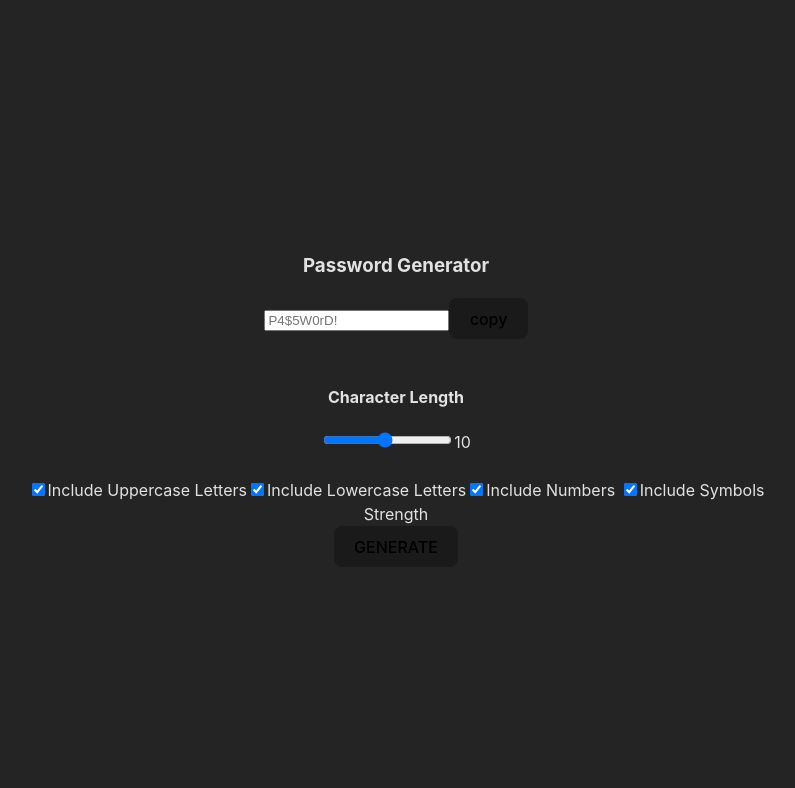
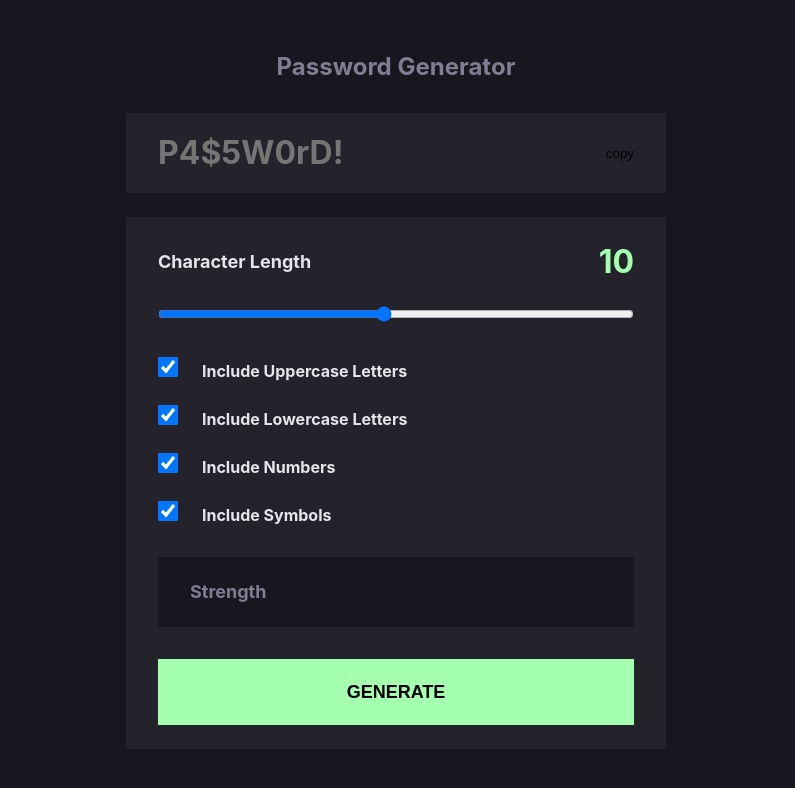
Before and after one commit to buschenyy/password-generator-app, a React (Vite) app: page / in a window 1280 px wide. Shown: the top 788 px of the page, without its empty margins (244-1039 px from the left). Built offline with nearby package versions, Linux system fonts and the light colour scheme.

Commit message:
+ styles

```diff
--- a/src/App.css
+++ b/src/App.css
@@ -1,6 +1,60 @@
-#root {
-  max-width: 1280px;
+.App {
+  display: flex;
+  flex-direction: column;
+  align-items: center;
+  justify-content: center;
+  height: 100vh;
+  max-width: 540px;
   margin: 0 auto;
-  padding: 2rem;
-  text-align: center;
 }
+
+.title {
+  font-size: 24px;
+  line-height: 32px;
+  color: var(--color-gray);
+  margin-bottom: 30px;
+}
+
+.panel {
+  margin-top: 24px;
+  background: var(--color-base);
+  width: 100%;
+  padding: 24px 32px;
+}
+
+.checkBoxes {
+  margin: 24px 0 32px;
+  display: flex;
+  flex-direction: column;
+  gap: 24px;
+}
+
+.submit {
+  margin-top: 32px;
+  display: flex;
+  align-items: center;
+  justify-content: center;
+  gap: 24px;
+  width: 100%;
+  padding: 19px 0;
+  background-color: var(--color-green);
+  border: 2px solid var(--color-green);
+  cursor: pointer;
+  text-transform: uppercase;
+  font-size: 18px;
+  line-height: 24px;
+  font-weight: 700;
+  transition: all 0.3s ease;
+}
+
+.submit:hover {
+  background-color: transparent;
+  transition: all 0.3s ease;
+  color: var(--color-green);
+}
+
+@media screen and (max-width: 570px) {
+  .App {
+    margin: 0 20px;
+  }
+}
--- a/src/App.jsx
+++ b/src/App.jsx
@@ -45,16 +45,15 @@ function App() {
 
   return (
     <div className="App">
-      <h3>Password Generator</h3>
+      <h1 className="title">Password Generator</h1>
       <Output value={password} />
-      <br />
-      <form onSubmit={submitHandler}>
+      <form className="panel" onSubmit={submitHandler}>
         <LengthRange
           name="range"
           onChange={inputHandler}
           value={formState['range']}
         />
-        <br />
+        <div className="checkBoxes">
           {Object.keys(formState).map(
             (key) =>
               key !== 'range' && (
@@ -67,9 +66,11 @@ function App() {
                 />
               )
           )}
-        <br />
+        </div>
         <StrengthRate strength={passwordStrength} />
-        <button type="submit">GENERATE</button>
+        <button className="submit" type="submit">
+          GENERATE
+        </button>
       </form>
     </div>
   )
--- /dev/null
+++ b/src/components/Checkbox.css
@@ -0,0 +1,6 @@
+.checkbox {
+  margin-right: 24px;
+  cursor: pointer;
+  width: 20px;
+  height: 20px;
+}
--- a/src/components/Checkbox.jsx
+++ b/src/components/Checkbox.jsx
@@ -1,8 +1,10 @@
+import './Checkbox.css'
+
 const Checkbox = ({ label, ...props }) => {
   const isLetterParameter = ['lowercase', 'uppercase'].includes(label)
   return (
     <label style={{ textTransform: 'capitalize' }}>
-      <input type="checkbox" {...props} />
+      <input className="checkbox" type="checkbox" {...props} />
       {`Include ${label} ${isLetterParameter ? 'letters' : ''}`}
     </label>
   )
--- /dev/null
+++ b/src/components/LengthRange.css
@@ -0,0 +1,22 @@
+.lengthTitleContainer {
+  display: flex;
+  align-items: center;
+  justify-content: space-between;
+}
+
+.titleRange {
+  font-size: 18px;
+  line-height: 24px;
+}
+
+.lengthCount {
+  font-size: 32px;
+  line-height: 42px;
+  color: var(--color-green);
+}
+
+.lengthRange {
+  width: 100%;
+  height: 30px;
+  margin-top: 16px;
+}
--- a/src/components/LengthRange.jsx
+++ b/src/components/LengthRange.jsx
@@ -1,9 +1,20 @@
+import './LengthRange.css'
+
 const LengthRange = ({ value, ...props }) => {
   return (
     <div>
-      <h4>Character Length</h4>
-      <input type="range" min="1" max="20" value={value} {...props} />
-      {value}
+      <div className="lengthTitleContainer">
+        <h4 className="titleRange">Character Length</h4>
+        <span className="lengthCount">{value}</span>
+      </div>
+      <input
+        className="lengthRange"
+        type="range"
+        min="1"
+        max="20"
+        value={value}
+        {...props}
+      />
     </div>
   )
 }
--- /dev/null
+++ b/src/components/Output.css
@@ -0,0 +1,34 @@
+.output {
+  background: var(--color-base);
+  width: 100%;
+  padding: 19px 32px;
+  display: flex;
+  align-items: center;
+  justify-content: space-between;
+}
+
+.password {
+  font-family: 'JetBrains Mono', -apple-system, BlinkMacSystemFont, monospace;
+  width: 100%;
+  font-size: 32px;
+  font-weight: 700;
+  line-height: 42px;
+  min-height: 42px;
+  cursor: default;
+  background: none;
+  color: var(--color-light);
+  border: 0;
+  outline: none;
+}
+
+.copy {
+  background: transparent;
+  padding: 0;
+  border: none;
+  cursor: pointer;
+}
+
+.copy:hover svg path {
+  fill: var(--color-light);
+  transition: fill 0.3s ease;
+}
--- a/src/components/Output.jsx
+++ b/src/components/Output.jsx
@@ -1,8 +1,20 @@
+import './Output.css'
+
 const Output = ({ value }) => {
   return (
-    <div>
-      <input readOnly placeholder="P4$5W0rD!" value={value} />
-      <button onClick={() => navigator.clipboard.writeText(value)}>copy</button>
+    <div className="output">
+      <input
+        className="password"
+        readOnly
+        placeholder="P4$5W0rD!"
+        value={value}
+      />
+      <button
+        className="copy"
+        onClick={() => navigator.clipboard.writeText(value)}
+      >
+        copy
+      </button>
     </div>
   )
 }
--- /dev/null
+++ b/src/components/StrengthRate.css
@@ -0,0 +1,25 @@
+.strengthContainer {
+  background: var(--color-dark);
+  padding: 19px 32px;
+  display: flex;
+  align-items: center;
+  justify-content: space-between;
+  width: 100%;
+}
+
+.strengthTitle {
+  font-size: 18px;
+  line-height: 24px;
+  color: var(--color-gray);
+}
+
+.strengthValue {
+  font-size: 24px;
+  line-height: 32px;
+  color: var(--color-light);
+  text-transform: uppercase;
+}
+
+.strengthValue span {
+  margin-right: 10px;
+}
--- a/src/components/StrengthRate.jsx
+++ b/src/components/StrengthRate.jsx
@@ -1,9 +1,12 @@
+import './StrengthRate.css'
+
 const STRENGTH_VALUES = ['TOO WEAK', 'WEAK', 'MEDIUM', 'STRONG']
 const StrengthRate = ({ strength }) => {
   return (
-    <div>
-      Strength {strength}{' '}
-      <div>
+    <div className="strengthContainer">
+      <span className="strengthTitle">Strength</span>
+      <div className="strengthValue">
+        <span>{strength}</span>
         {strength &&
           STRENGTH_VALUES.slice(0, STRENGTH_VALUES.indexOf(strength) + 1).fill(
             '|'
--- a/src/index.css
+++ b/src/index.css
@@ -1,47 +1,33 @@
 :root {
-  font-family: Inter, system-ui, Avenir, Helvetica, Arial, sans-serif;
-  line-height: 1.5;
-  font-weight: 400;
+  --color-base: #24232c;
+  --color-gray: #817d92;
+  --color-light: #e6e5ea;
+  --color-dark: #18171f;
+  --color-green: #a4ffaf;
+  --color-yellow: #f8cd65;
+  --color-red: #f64a4a;
+  --color-orange: #fb7c58;
+}
 
-  color-scheme: light dark;
-  color: rgba(255, 255, 255, 0.87);
-  background-color: #242424;
-
-  font-synthesis: none;
-  text-rendering: optimizeLegibility;
-  -webkit-font-smoothing: antialiased;
-  -moz-osx-font-smoothing: grayscale;
-  -webkit-text-size-adjust: 100%;
+*,
+*::after,
+*::before {
+  box-sizing: border-box;
+  margin: 0;
+  padding: 0;
 }
 
 body {
   margin: 0;
-  display: flex;
-  place-items: center;
-  min-width: 320px;
-  min-height: 100vh;
+  font-family: 'JetBrains Mono', -apple-system, BlinkMacSystemFont, monospace;
+  font-weight: 700;
+  -webkit-font-smoothing: antialiased;
+  -moz-osx-font-smoothing: grayscale;
+  background: var(--color-dark);
+  color: var(--color-light);
 }
 
-h1 {
-  font-size: 3.2em;
-  line-height: 1.1;
+code {
+  font-family: source-code-pro, Menlo, Monaco, Consolas, 'Courier New',
+    monospace;
 }
-
-button {
-  border-radius: 8px;
-  border: 1px solid transparent;
-  padding: 0.6em 1.2em;
-  font-size: 1em;
-  font-weight: 500;
-  font-family: inherit;
-  background-color: #1a1a1a;
-  cursor: pointer;
-  transition: border-color 0.25s;
-}
-button:hover {
-  border-color: #646cff;
-}
-button:focus,
-button:focus-visible {
-  outline: 4px auto -webkit-focus-ring-color;
-}
```
Lines whose indentation alone changed are shown as unchanged.
